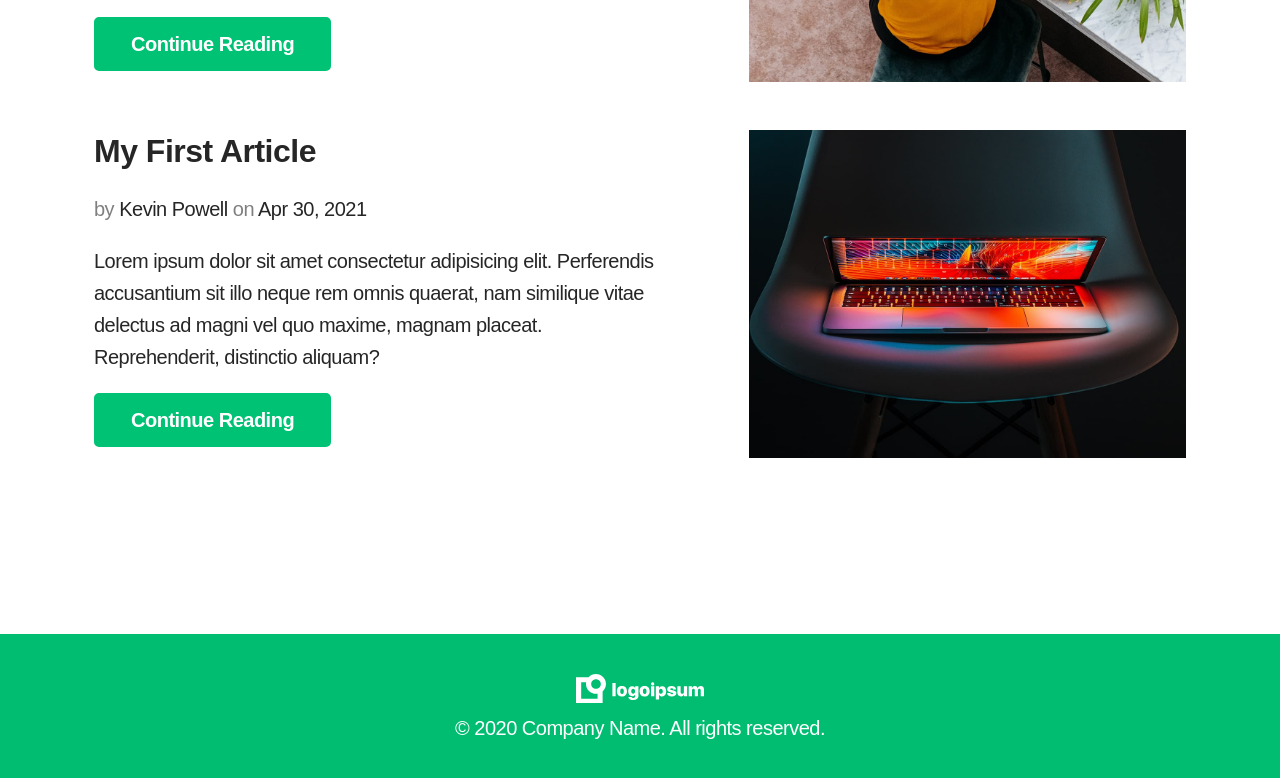
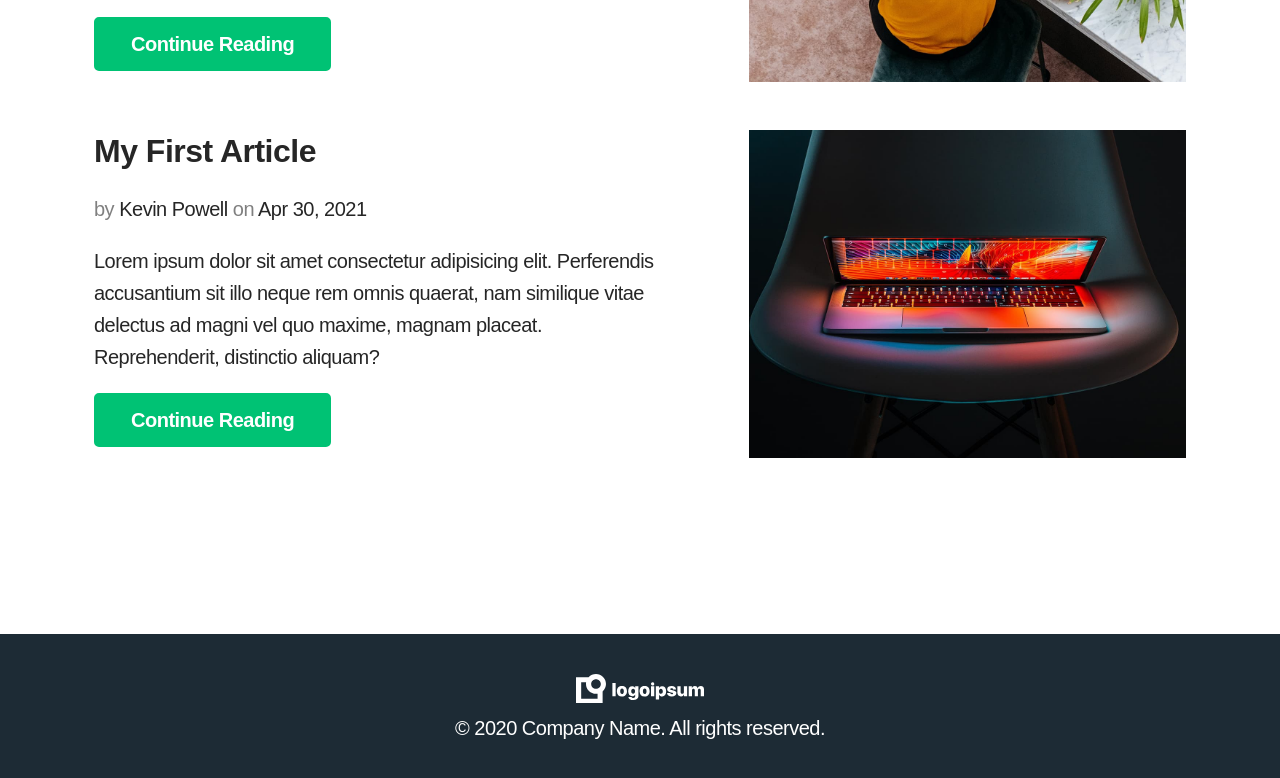
Before and after one commit to rhlrjn2202/myblog, an Eleventy site: page src/all-articles.html in a window 1280 px wide. Shown: the part 2103-2881 px from the top of the page. Built offline with nearby package versions, Linux system fonts and the light colour scheme; Eleventy itself is replaced by a stand-in of ours; files that its build step writes are made by us from their sources.

Commit message:
footer updt

```diff
--- a/src/style.css
+++ b/src/style.css
@@ -16,6 +16,7 @@
   --clr-primary-300: hsla(169, 100%, 39%, 1);
   --clr-primary-400: hsla(156, 100%, 38%, 1);
   --clr-primary-500: hsla(156, 100%, 37%, 1);
+  --clr-primary-600: hsla(205, 29%, 16%, 1);
 
   --clr-neutral-100: hsla(0, 0%, 100%, 1);
   --clr-neutral-300: hsla(0, 0%, 50%, 1);
@@ -235,7 +236,7 @@ section,
   --logo-color: currentColor;
   padding: 2em 0;
   color: var(--clr-neutral-100);
-  background-color: var(--clr-primary-500);
+  background-color: var(--clr-primary-600);
   text-align: center;
 }
 
```
